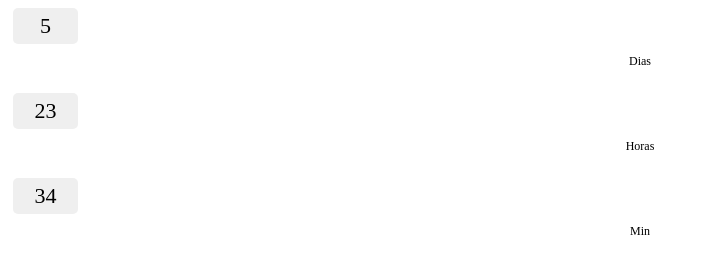
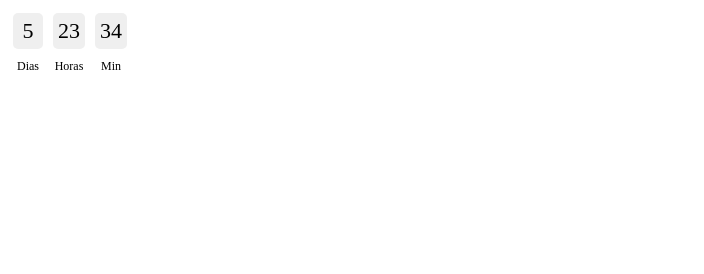
Before and after one commit to caique-cit/event_countdown, a plain HTML site: page index.html in a window 1280 px wide. Shown: the whole page, without its empty margins (0-704 px from the left). Drawn offline with Linux system fonts and the light colour scheme.

Commit message:
Update index.html

```diff
--- a/index.html
+++ b/index.html
@@ -6,6 +6,7 @@
   <body>
   <style>
     .contagem {
+      display: flex;
       width:100%;
       height:200px;
       background-color: #ffffff;
@@ -56,8 +57,6 @@
   </script>
   <div class="contagem">
     <div>
-      <div>
-        <div>
       <div class="numero" id="dia"></div>
       <p class="legenda">Dias</p>
     </div>
@@ -69,7 +68,5 @@
       <div class="numero" id="minuto"></div>
       <p class="legenda">Min</p>
     </div>
-      </div>
-    </div>
   </body>
 </html>
```
Lines whose indentation alone changed are shown as unchanged.
